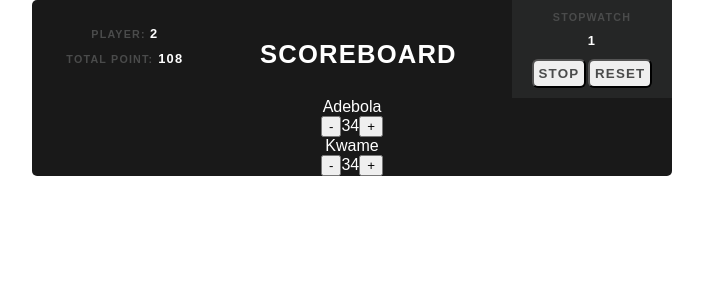
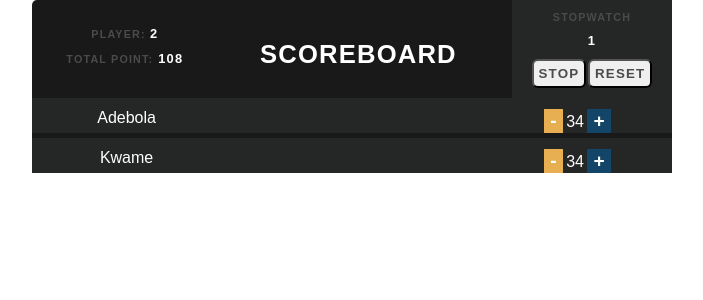
Before and after one commit to aladesuru/reactproject, a React (Create React App) app: page / in a window 1280 px wide. Shown: the top 300 px of the page, without its empty margins (288-991 px from the left). Built offline with nearby package versions, Linux system fonts and the light colour scheme.

Commit message:
style player

```diff
--- a/src/App.js
+++ b/src/App.js
@@ -4,7 +4,6 @@ import './App.css';
 
 class App extends Component {
   render() {
-
 
     return (
        <div className="App">
@@ -21,7 +20,7 @@ class App extends Component {
         		<button className="reset-btn">RESET</button>
         	</div>
         </div>
-        <div className="players">
+        <div className="player-container">
         	<div className="player">
         		<div className="player_name">Adebola</div>
         		<div className="player_score">
@@ -30,7 +29,7 @@ class App extends Component {
         	</div>
         </div>
 
-        <div className="players">
+        <div className="player-container">
         	<div className="player">
         		<div className="player_name">Kwame</div>
         		<div className="player_score">
--- a/src/index.css
+++ b/src/index.css
@@ -75,7 +75,6 @@ body {
 	{
 		display: inline-block;
 		vertical-align: top;
-		/*outline: 1px solid red;*/
 		text-align: center;
 	}
 	.totalpoint,
@@ -94,8 +93,83 @@ body {
 }
 @media all and (max-width: 768px)
 {
-	.header
+	.App
 	{
-		/*padding-left: 1%;*/
+		padding: 5px 2%;
+
+	}
+	.stopwatch
+	{
+		padding-top: 5px;
 	}
 }
+
+/************** container for each player ******************/
+
+.player-container
+{
+	background-color: #252626;
+	clear: both;
+}
+.player_score button
+{
+	color: #fff;
+	border: none;
+	display: inline-block;
+	font-weight: bolder;
+	font-size: 1.2em;
+	margin-bottom: 5px;
+}
+.player_score button:hover
+{
+	cursor: pointer;
+}
+
+.player_score button:first-child
+{
+	background-color: #e8ae52;
+}
+.player_score button:last-child
+{
+	background-color: #124567;
+}
+
+@media all and (min-width: 769px)
+{
+	.player-container
+	{
+		padding: 0px 20px 2%;
+		border: 1px solid #252626;
+	}
+
+	.player
+	{
+		padding: 10px;
+	}
+	.player > div
+	{
+		/*outline: 1px solid red;*/
+		padding: 0 1%;
+		width: 20%;
+		display: inline-block;
+	}
+	.player > div:first-child
+	{
+		float: left;
+	}
+
+	.player > div:last-child
+	{
+		float: right;
+	}
+	.player_score span
+	{
+		margin: 0 3%;
+	}
+
+}
+
+@media all and (max-width: 768px)
+{
+
+}
```
